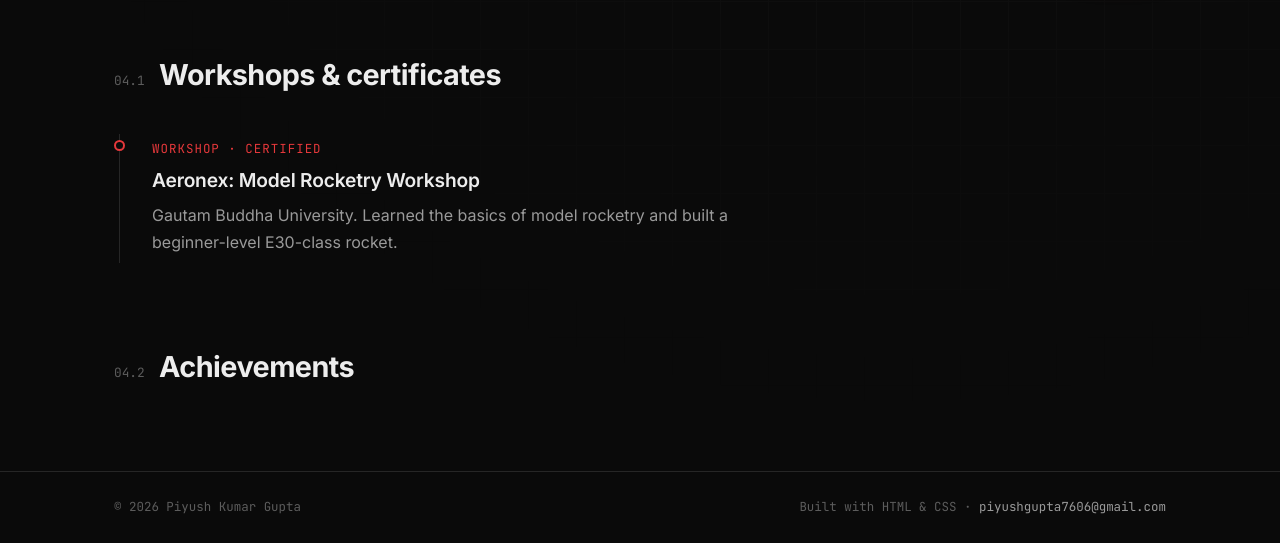
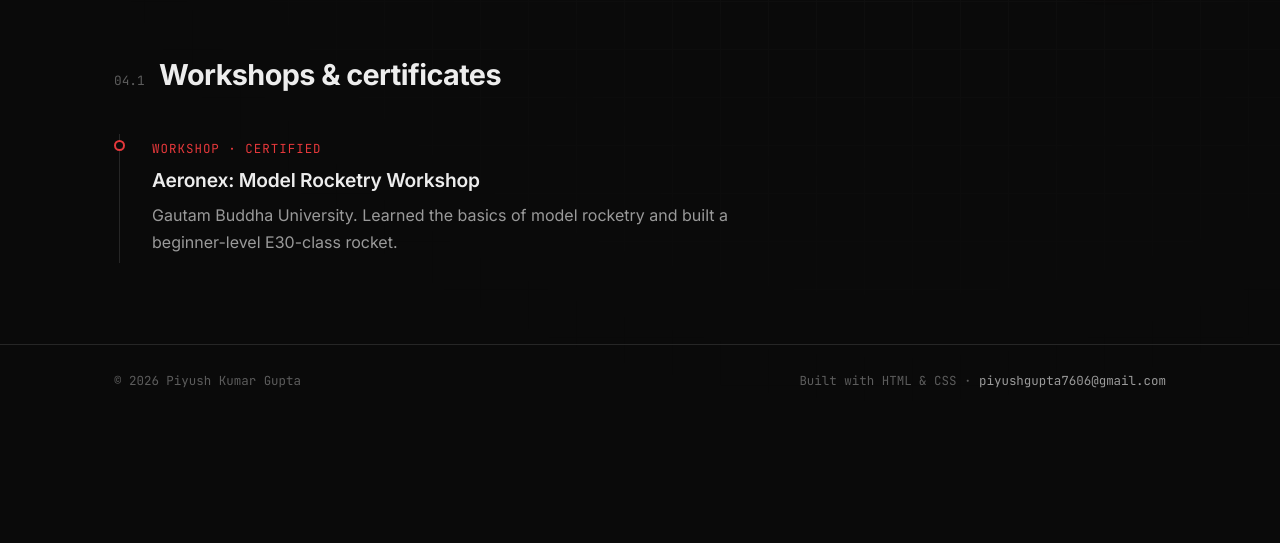
Before and after one commit to piyushgupta7606-dotcom/portfolio, a plain HTML site: page experience.html in a window 1280 px wide. Shown: the part 383-926 px from the top of the page. After the commit the page ends 800 px from the top, so only its background shows below. Drawn offline with Linux system fonts and the light colour scheme.

Commit message:
Remove Achievements section from experience.html

```diff
--- a/experience.html
+++ b/experience.html
@@ -52,9 +52,7 @@
       </li>
     </ol>
 
-    <div class="section-title scroll-reveal">
-      <span class="num">04.2</span><h2>Achievements</h2>
-    </div>
+
 
 
   </main>
```
